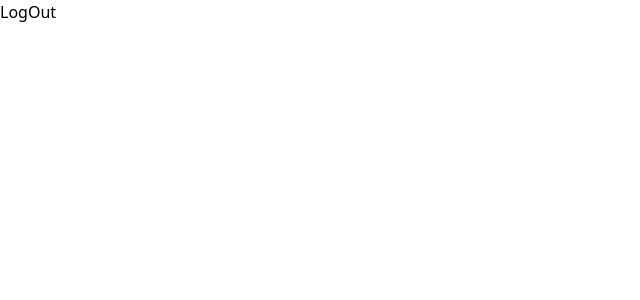
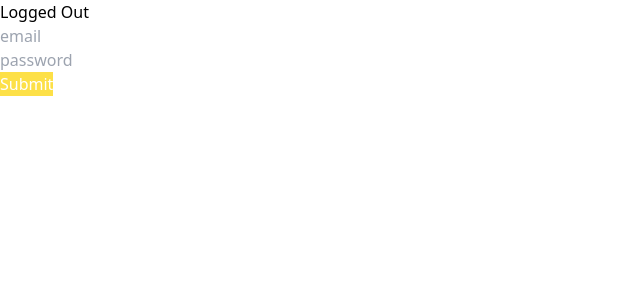
Before and after one commit to dev-hyeonmin/uber-eats-frontend, a React (Create React App) app: page / in a window 1280 px wide. Shown: the top 300 px of the page, without its empty margins (0-640 px from the left). Built offline with nearby package versions, Linux system fonts and the light colour scheme.

Commit message:
Add Login Form

```diff
--- a/package.json
+++ b/package.json
@@ -14,6 +14,7 @@
     "graphql": "^16.5.0",
     "react": "^18.1.0",
     "react-dom": "^18.1.0",
+    "react-hook-form": "^7.31.2",
     "react-router-dom": "^6.3.0",
     "react-scripts": "5.0.1",
     "typescript": "^4.6.4",
--- a/src/App.tsx
+++ b/src/App.tsx
@@ -1,12 +1,13 @@
+import { useReactiveVar } from "@apollo/client";
+import { isLoggedInVar } from "./apollo";
+import { LoggedInRouter } from "./routers/logged-in-router";
 import { LoggedOutRouter } from "./routers/logged-out-router";
 
 
 function App() {
-  return (
-    <div>
-      <LoggedOutRouter/>
-    </div>
-  );
+  const isLoggedIn = useReactiveVar(isLoggedInVar);
+
+  return isLoggedIn ? <LoggedInRouter /> : <LoggedOutRouter />;
 }
 
 export default App;
--- a/src/apollo.ts
+++ b/src/apollo.ts
@@ -1,6 +1,20 @@
-import { ApolloClient, InMemoryCache } from "@apollo/client";
+import { ApolloClient, InMemoryCache, makeVar } from "@apollo/client";
+
+export const isLoggedInVar = makeVar(false);
 
 export const client = new ApolloClient({
-    uri: 'http://localhost:4000/graphql',
-    cache: new InMemoryCache()
-  });
+  uri: 'http://localhost:4000/graphql',
+  cache: new InMemoryCache({
+    typePolicies: {
+      Query: {
+        fields: {
+          isLoggedIn: {
+            read() {
+              return isLoggedInVar();
+            }
+          }
+        }
+      }
+    }
+  })
+});
--- a/src/routers/logged-in-router.tsx
+++ b/src/routers/logged-in-router.tsx
@@ -1,3 +1,9 @@
 import React from "react";
+import { isLoggedInVar } from "../apollo";
 
-export const LoggedInRouter = () => <span>Login</span>;
+export const LoggedInRouter = () =>
+    <div>
+     <h1>Logged In</h1>
+     <button onClick={() => isLoggedInVar(false)}>Log Out</button>
+    </div>
+;
--- a/src/routers/logged-out-router.tsx
+++ b/src/routers/logged-out-router.tsx
@@ -1,3 +1,57 @@
 import React from "react";
+import { useForm } from "react-hook-form";
 
-export const LoggedOutRouter = () => <span>LogOut</span>;
+interface IForm {
+    email: string;
+    password: string;
+}
+
+export const LoggedOutRouter = () => {
+    const {register,watch, handleSubmit, formState: { errors } } = useForm<IForm>();
+
+    const onSubmit = () => {
+        console.log(watch());
+    };
+
+    const onInvalid = () => {
+        console.log("cant create account");
+    }
+    return (
+        <div>
+            <h1>Logged Out</h1>
+            <form onSubmit={handleSubmit(onSubmit, onInvalid)}>
+                <div>
+                <input
+                    {...register("email", {
+                        required: "This is required",
+                        pattern: /^[A-Za-z0-9._%+-]+@gmail.com$/,
+                    })}
+                    name="email"
+                    type="email"
+                    placeholder="email"
+                    />
+                    {errors.email?.message && (
+                        <span className="font-bold text-red-600">
+                        {errors.email?.message}
+                        </span>
+                    )}
+                    {errors.email?.type === "pattern" && (
+                        <span className="font-bold text-red-600">Only gmail allowed</span>
+                    )}
+                </div>
+                <div>
+                    <input
+                    {...register("password", {
+                        required: true
+                    })}
+                    name="password"
+                    type="password"
+                    required
+                    placeholder="password"
+                />
+                </div>
+                <button className="bg-yellow-300 text-white">Submit</button>
+            </form>
+        </div>
+    );
+};
--- a/src/styles/styles.css
+++ b/src/styles/styles.css
@@ -465,3 +465,13 @@ Ensure the default browser behavior of the `hidden` attribute.
   --tw-backdrop-saturate:  ;
   --tw-backdrop-sepia:  ;
 }
+
+.bg-yellow-300 {
+  --tw-bg-opacity: 1;
+  background-color: rgb(253 224 71 / var(--tw-bg-opacity));
+}
+
+.text-white {
+  --tw-text-opacity: 1;
+  color: rgb(255 255 255 / var(--tw-text-opacity));
+}
```
Also changed, not shown: 1 other file (tests, documents, lock files or other folders).
